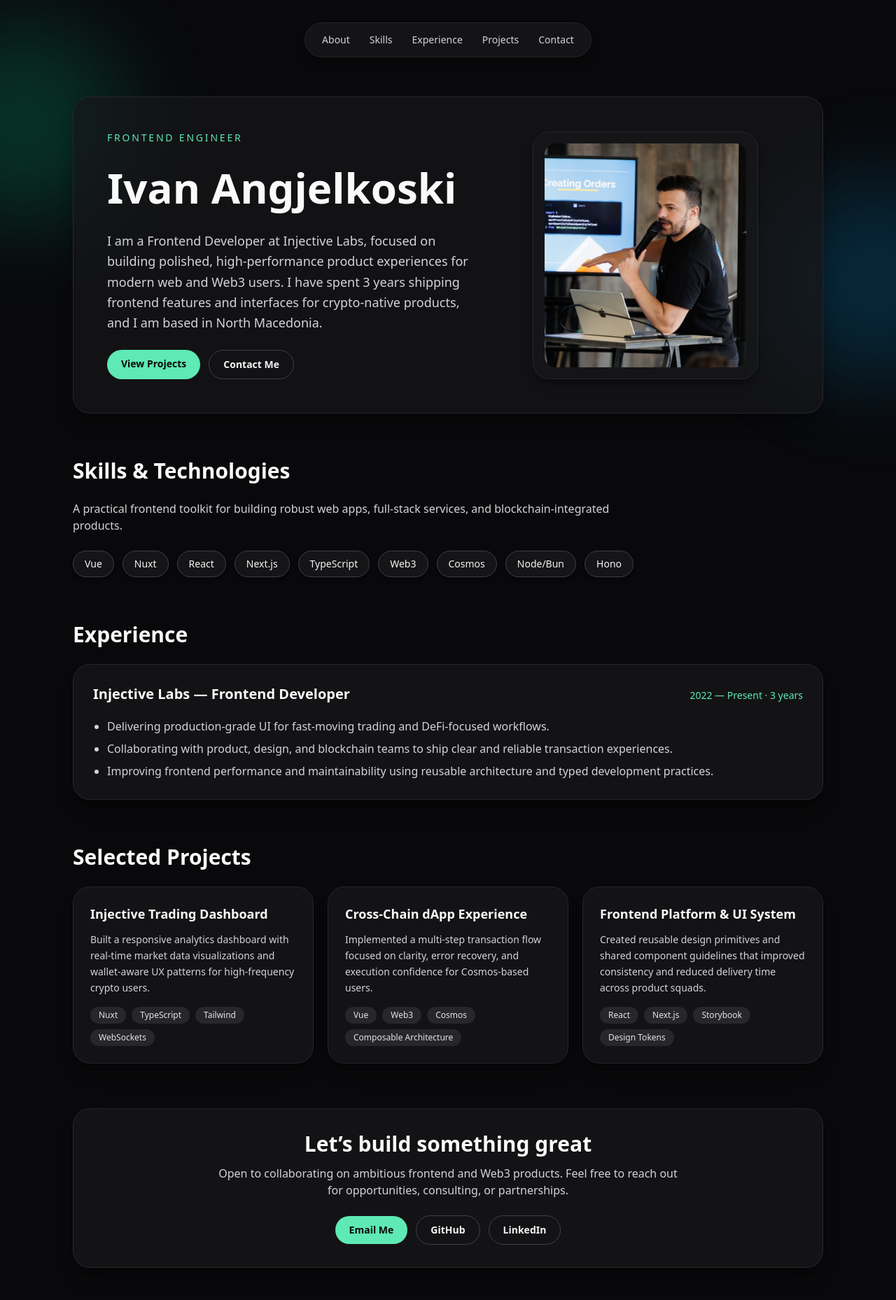
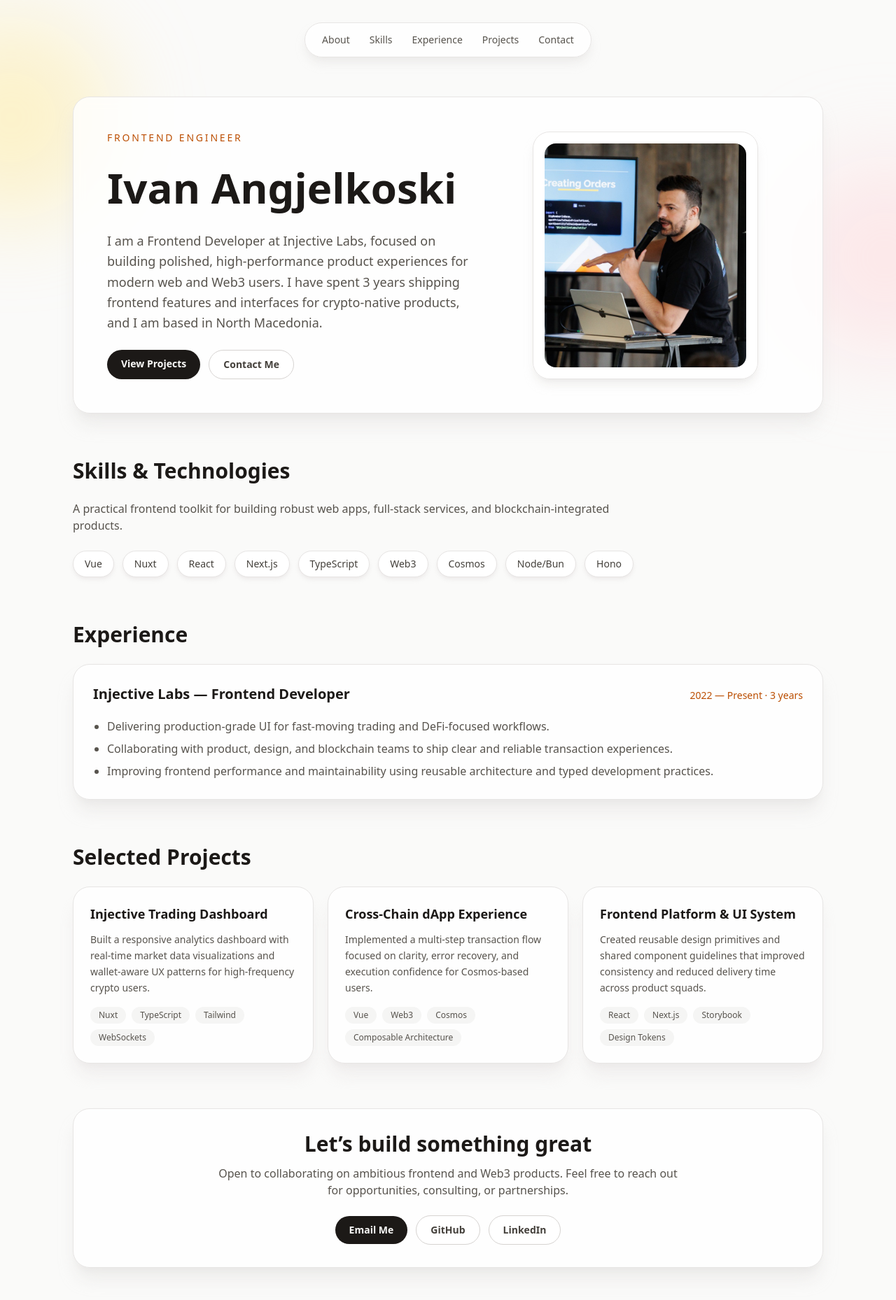
Before and after one commit to ivan-angjelkoski/ivan-angjelkoski-com, a Nuxt app: page / in a window 1280 px wide. Shown: the top 1858 px of the page at 70% size. Built offline with nearby package versions, Linux system fonts and the light colour scheme.

Commit message:
Adopt light Anthropic-inspired styling

```diff
--- a/app/assets/css/main.css
+++ b/app/assets/css/main.css
@@ -1,5 +1,5 @@
 @import "tailwindcss";
 
 body {
-  @apply dark:bg-zinc-950 dark:text-zinc-50;
+  @apply bg-stone-50 text-stone-900 antialiased;
 }
--- a/app/pages/index.vue
+++ b/app/pages/index.vue
@@ -52,32 +52,32 @@
 </script>
 
 <template>
-  <div class="relative overflow-x-clip bg-zinc-950 text-zinc-50">
-    <div class="pointer-events-none absolute -left-28 top-8 h-72 w-72 rounded-full bg-emerald-400/20 blur-3xl" />
-    <div class="pointer-events-none absolute -right-28 top-64 h-72 w-72 rounded-full bg-sky-500/20 blur-3xl" />
+  <div class="relative overflow-x-clip bg-stone-50 text-stone-900">
+    <div class="pointer-events-none absolute -left-32 top-6 h-72 w-72 rounded-full bg-amber-200/40 blur-3xl" />
+    <div class="pointer-events-none absolute -right-32 top-56 h-72 w-72 rounded-full bg-rose-200/40 blur-3xl" />
 
     <div class="mx-auto min-h-screen w-full max-w-6xl px-6 pb-20 pt-8 md:px-10">
       <header class="sticky top-4 z-20 mb-14">
         <nav
-          class="mx-auto flex w-full max-w-2xl flex-wrap items-center justify-center gap-1 rounded-3xl border border-zinc-800/90 bg-zinc-900/80 px-2 py-2 shadow-lg shadow-black/30 backdrop-blur sm:w-fit sm:rounded-full sm:px-3"
+          class="mx-auto flex w-full max-w-2xl flex-wrap items-center justify-center gap-1 rounded-3xl border border-stone-200 bg-white/80 px-2 py-2 shadow-lg shadow-stone-200/70 backdrop-blur sm:w-fit sm:rounded-full sm:px-3"
           aria-label="Page sections"
         >
           <a
             v-for="link in navLinks"
             :key="link.href"
             :href="link.href"
-            class="rounded-full px-2.5 py-1.5 text-xs text-zinc-300 transition hover:bg-zinc-800 hover:text-zinc-50 focus-visible:outline-none focus-visible:ring-2 focus-visible:ring-emerald-300 sm:px-3 sm:text-sm"
+            class="rounded-full px-2.5 py-1.5 text-xs text-stone-600 transition hover:bg-stone-100 hover:text-stone-900 focus-visible:outline-none focus-visible:ring-2 focus-visible:ring-amber-300 sm:px-3 sm:text-sm"
           >
             {{ link.label }}
           </a>
         </nav>
       </header>
 
-      <section id="about" class="grid items-center gap-8 rounded-3xl border border-zinc-800 bg-zinc-900/70 p-8 shadow-xl shadow-black/30 backdrop-blur md:grid-cols-[1.3fr_1fr] md:p-12">
+      <section id="about" class="grid items-center gap-8 rounded-3xl border border-stone-200 bg-white/80 p-8 shadow-xl shadow-stone-200/70 backdrop-blur md:grid-cols-[1.3fr_1fr] md:p-12">
         <div class="space-y-6">
-          <p class="text-sm font-medium uppercase tracking-[0.2em] text-emerald-300">Frontend Engineer</p>
+          <p class="text-sm font-medium uppercase tracking-[0.2em] text-amber-700">Frontend Engineer</p>
           <h1 class="text-4xl font-bold leading-tight text-balance md:text-6xl">Ivan Angjelkoski</h1>
-          <p class="max-w-2xl text-base leading-relaxed text-zinc-300 md:text-lg">
+          <p class="max-w-2xl text-base leading-relaxed text-stone-600 md:text-lg">
             I am a Frontend Developer at Injective Labs, focused on building polished,
             high-performance product experiences for modern web and Web3 users. I have spent
             3 years shipping frontend features and interfaces for crypto-native products, and I am
@@ -86,20 +86,20 @@
           <div class="flex flex-wrap gap-3">
             <a
               href="#projects"
-              class="rounded-full bg-emerald-300 px-5 py-2.5 text-sm font-semibold text-zinc-950 transition hover:-translate-y-0.5 hover:bg-emerald-200 focus-visible:outline-none focus-visible:ring-2 focus-visible:ring-emerald-100"
+              class="rounded-full bg-stone-900 px-5 py-2.5 text-sm font-semibold text-stone-50 transition hover:-translate-y-0.5 hover:bg-stone-800 focus-visible:outline-none focus-visible:ring-2 focus-visible:ring-stone-300"
             >
               View Projects
             </a>
             <a
               href="#contact"
-              class="rounded-full border border-zinc-700 px-5 py-2.5 text-sm font-semibold text-zinc-100 transition hover:-translate-y-0.5 hover:border-zinc-500 hover:bg-zinc-800/70 focus-visible:outline-none focus-visible:ring-2 focus-visible:ring-zinc-200"
+              class="rounded-full border border-stone-300 bg-white/80 px-5 py-2.5 text-sm font-semibold text-stone-700 transition hover:-translate-y-0.5 hover:border-stone-400 hover:bg-stone-100 focus-visible:outline-none focus-visible:ring-2 focus-visible:ring-stone-200"
             >
               Contact Me
             </a>
           </div>
         </div>
 
-        <div class="mx-auto w-fit rounded-3xl border border-zinc-800 bg-zinc-900/70 p-4 shadow-lg shadow-black/30">
+        <div class="mx-auto w-fit rounded-3xl border border-stone-200 bg-white/80 p-4 shadow-lg shadow-stone-200/70">
           <img
             src="/ivan_angjelkoski.jpeg"
             alt="Portrait of Ivan Angjelkoski"
@@ -110,7 +110,7 @@
 
       <section id="skills" class="mt-16 space-y-6">
         <h2 class="text-2xl font-semibold md:text-3xl">Skills & Technologies</h2>
-        <p class="max-w-3xl text-zinc-300">
+        <p class="max-w-3xl text-stone-600">
           A practical frontend toolkit for building robust web apps, full-stack services, and
           blockchain-integrated products.
         </p>
@@ -118,7 +118,7 @@
           <span
             v-for="skill in skills"
             :key="skill"
-            class="rounded-full border border-zinc-700 bg-zinc-900/80 px-4 py-2 text-sm font-medium text-zinc-100 shadow-md shadow-black/20"
+            class="rounded-full border border-stone-200 bg-white px-4 py-2 text-sm font-medium text-stone-700 shadow-md shadow-stone-200/60"
           >
             {{ skill }}
           </span>
@@ -127,12 +127,12 @@
 
       <section id="experience" class="mt-16 space-y-6">
         <h2 class="text-2xl font-semibold md:text-3xl">Experience</h2>
-        <article class="rounded-3xl border border-zinc-800 bg-zinc-900/70 p-7 shadow-xl shadow-black/25 transition duration-300 hover:-translate-y-1 hover:border-zinc-700">
+        <article class="rounded-3xl border border-stone-200 bg-white/80 p-7 shadow-xl shadow-stone-200/70 transition duration-300 hover:-translate-y-1 hover:border-stone-300">
           <div class="flex flex-wrap items-baseline justify-between gap-3">
-            <h3 class="text-xl font-semibold text-zinc-50">Injective Labs — Frontend Developer</h3>
-            <p class="text-sm font-medium text-emerald-300">2022 — Present · 3 years</p>
+            <h3 class="text-xl font-semibold text-stone-900">Injective Labs — Frontend Developer</h3>
+            <p class="text-sm font-medium text-amber-700">2022 — Present · 3 years</p>
           </div>
-          <ul class="mt-5 list-disc space-y-2 pl-5 text-zinc-300">
+          <ul class="mt-5 list-disc space-y-2 pl-5 text-stone-600">
             <li>Delivering production-grade UI for fast-moving trading and DeFi-focused workflows.</li>
             <li>Collaborating with product, design, and blockchain teams to ship clear and reliable transaction experiences.</li>
             <li>Improving frontend performance and maintainability using reusable architecture and typed development practices.</li>
@@ -146,15 +146,15 @@
           <article
             v-for="project in highlights"
             :key="project.name"
-            class="rounded-3xl border border-zinc-800 bg-zinc-900/70 p-6 shadow-xl shadow-black/20 transition duration-300 hover:-translate-y-1 hover:border-zinc-700"
+            class="rounded-3xl border border-stone-200 bg-white/80 p-6 shadow-xl shadow-stone-200/60 transition duration-300 hover:-translate-y-1 hover:border-stone-300"
           >
             <h3 class="text-lg font-semibold">{{ project.name }}</h3>
-            <p class="mt-3 text-sm leading-relaxed text-zinc-300">{{ project.description }}</p>
+            <p class="mt-3 text-sm leading-relaxed text-stone-600">{{ project.description }}</p>
             <div class="mt-4 flex flex-wrap gap-2">
               <span
                 v-for="tech in project.stack"
                 :key="tech"
-                class="rounded-full bg-zinc-800 px-3 py-1 text-xs font-medium text-zinc-200"
+                class="rounded-full bg-stone-100 px-3 py-1 text-xs font-medium text-stone-600"
               >
                 {{ tech }}
               </span>
@@ -163,16 +163,16 @@
         </div>
       </section>
 
-      <section id="contact" class="mt-16 rounded-3xl border border-zinc-800 bg-zinc-900/70 p-8 text-center shadow-xl shadow-black/25">
+      <section id="contact" class="mt-16 rounded-3xl border border-stone-200 bg-white/80 p-8 text-center shadow-xl shadow-stone-200/70">
         <h2 class="text-2xl font-semibold md:text-3xl">Let’s build something great</h2>
-        <p class="mx-auto mt-3 max-w-2xl text-zinc-300">
+        <p class="mx-auto mt-3 max-w-2xl text-stone-600">
           Open to collaborating on ambitious frontend and Web3 products.
           Feel free to reach out for opportunities, consulting, or partnerships.
         </p>
         <div class="mt-6 flex flex-wrap items-center justify-center gap-3">
           <a
             href="mailto:ivan@example.com"
-            class="rounded-full bg-emerald-300 px-5 py-2.5 text-sm font-semibold text-zinc-950 transition hover:-translate-y-0.5 hover:bg-emerald-200 focus-visible:outline-none focus-visible:ring-2 focus-visible:ring-emerald-100"
+            class="rounded-full bg-stone-900 px-5 py-2.5 text-sm font-semibold text-stone-50 transition hover:-translate-y-0.5 hover:bg-stone-800 focus-visible:outline-none focus-visible:ring-2 focus-visible:ring-stone-300"
           >
             Email Me
           </a>
@@ -180,7 +180,7 @@
             href="https://github.com"
             target="_blank"
             rel="noreferrer"
-            class="rounded-full border border-zinc-700 px-5 py-2.5 text-sm font-semibold text-zinc-100 transition hover:-translate-y-0.5 hover:border-zinc-500 hover:bg-zinc-800/70 focus-visible:outline-none focus-visible:ring-2 focus-visible:ring-zinc-200"
+            class="rounded-full border border-stone-300 bg-white/80 px-5 py-2.5 text-sm font-semibold text-stone-700 transition hover:-translate-y-0.5 hover:border-stone-400 hover:bg-stone-100 focus-visible:outline-none focus-visible:ring-2 focus-visible:ring-stone-200"
           >
             GitHub
           </a>
@@ -188,7 +188,7 @@
             href="https://linkedin.com"
             target="_blank"
             rel="noreferrer"
-            class="rounded-full border border-zinc-700 px-5 py-2.5 text-sm font-semibold text-zinc-100 transition hover:-translate-y-0.5 hover:border-zinc-500 hover:bg-zinc-800/70 focus-visible:outline-none focus-visible:ring-2 focus-visible:ring-zinc-200"
+            class="rounded-full border border-stone-300 bg-white/80 px-5 py-2.5 text-sm font-semibold text-stone-700 transition hover:-translate-y-0.5 hover:border-stone-400 hover:bg-stone-100 focus-visible:outline-none focus-visible:ring-2 focus-visible:ring-stone-200"
           >
             LinkedIn
           </a>
```
Also changed, not shown: 1 other file (tests, documents, lock files or other folders).
